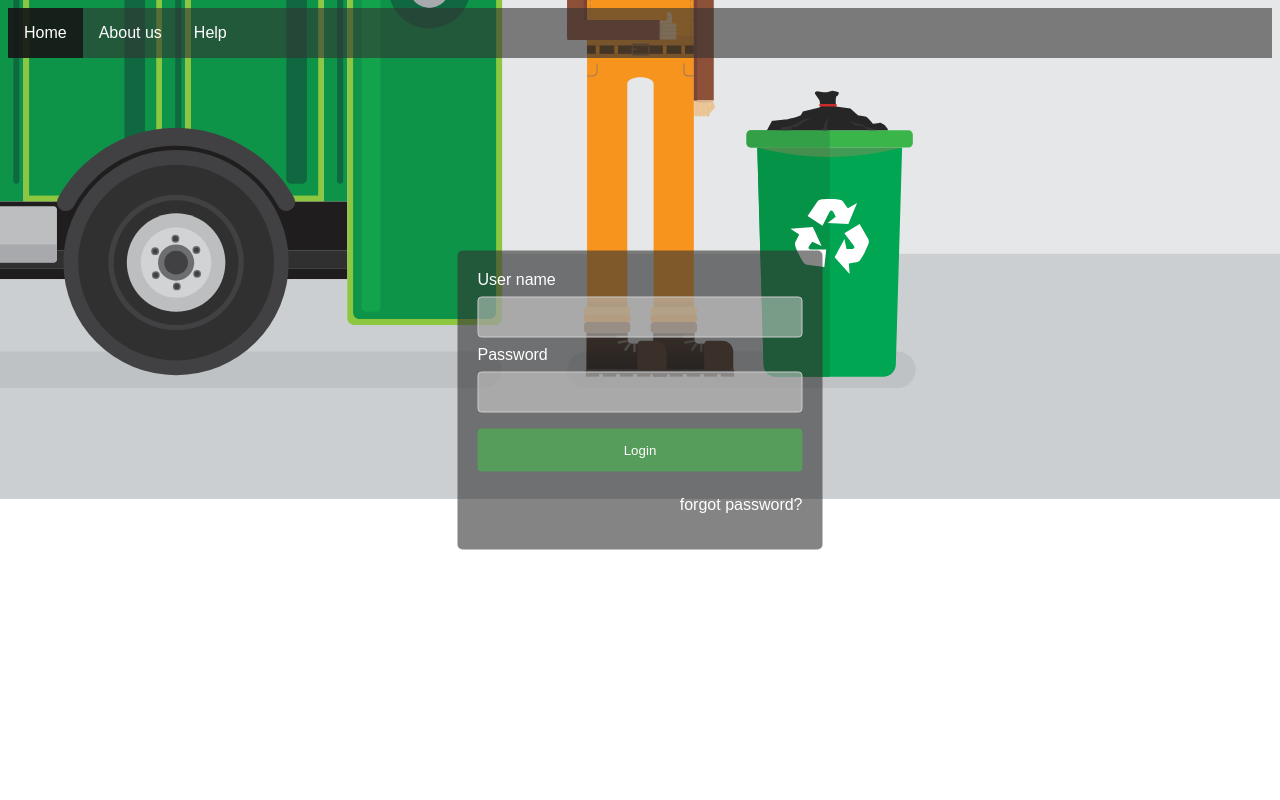
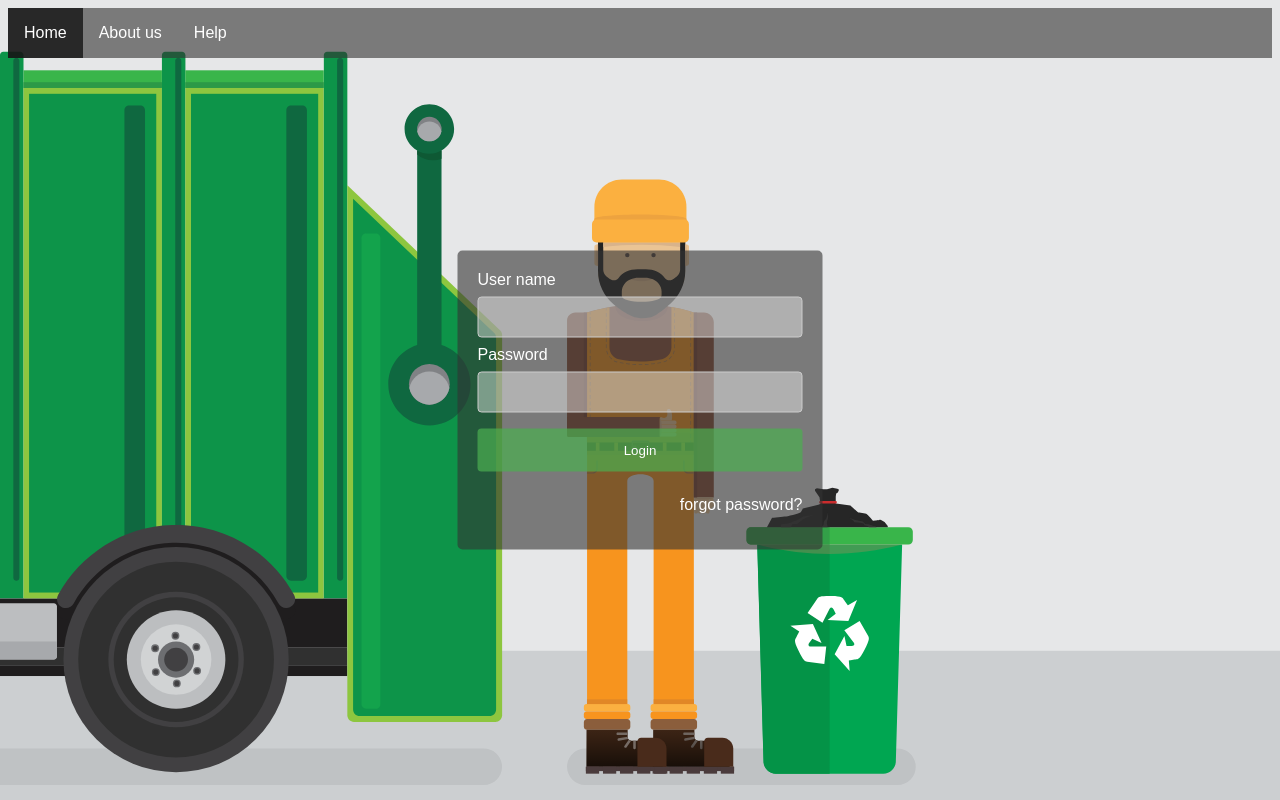
Before and after one commit to Roshinie/MoratuCoders, a plain HTML site: page oosd/index.html in a window 1280 px wide. Drawn offline with Linux system fonts and the light colour scheme.

Commit message:
background issue solved

```diff
--- a/oosd/styles/background.css
+++ b/oosd/styles/background.css
@@ -1,8 +1,8 @@
 body{
     background-image: url("../images/bg4.svg");
-    background-repeat: no-repeat;
+    background-repeat: repeat;
     background-size:cover;
-    background-position:center;
+
   }
   ul{
     font-family: arial;
```
